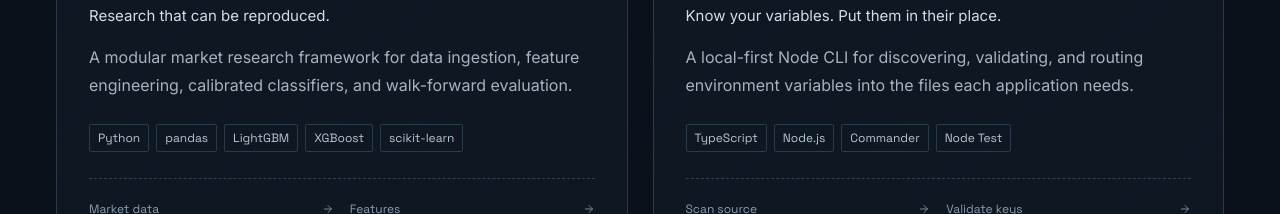
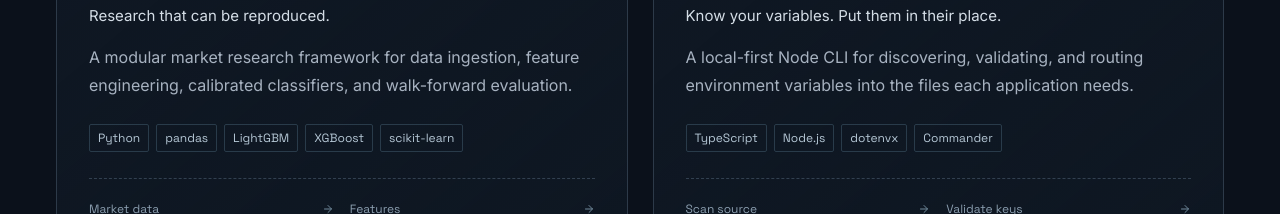
Before and after one commit to Breedlove-Jason/jason-breedlove-portfolio, a React (Vite) app: page / in a window 1280 px wide. Shown: the part 1940-2154 px from the top of the page. Built offline with nearby package versions, Linux system fonts and the light colour scheme.

Commit message:
Update envRanger portfolio scope for dotenvx encryption and shared loader

```diff
--- a/src/data/projects.ts
+++ b/src/data/projects.ts
@@ -64,10 +64,10 @@ export const projects: Project[] = [
     kind: 'TYPESCRIPT DEVELOPER TOOLING', status: 'Public source',
     headline: 'Know your variables. Put them in their place.',
     description: 'A local-first Node CLI for discovering, validating, and routing environment variables into the files each application needs.',
-    stack: ['TypeScript', 'Node.js', 'Commander', 'Node Test'],
+    stack: ['TypeScript', 'Node.js', 'dotenvx', 'Commander'],
     problem: 'Keep frontend, backend, and teammate configuration aligned without accidental overwrites or exposing values in routine reports.',
-    implementation: 'AST-based source scanning, explicit environment profiles, key routing, masked inspection, preview-first edits, per-file atomic writes, and local backups. Includes a tested package, a public walkthrough, and a complete migration and command guide.',
-    boundary: 'Version 0.2 is installable from GitHub source; it is not published to npm. Files and backups remain local plaintext. Multi-file routing is not transactional, and the tool does not provide a cloud secret vault.',
+    implementation: 'AST-based scanning, dotenvx encryption, preserved public keys, recipient-specific routing, and a shared loader with explicit frontend, backend, and root projections. Preview-first edits, per-file atomic writes, regression tests, and a complete command and sharing guide.',
+    boundary: 'Version 0.3 is installable from GitHub source; it is not published to npm. Private keys stay separate from encrypted files. Loader scopes are application projections, not user authentication. Multi-file routing is not transactional, and there is no cloud secret vault.',
     diagram: ['Scan source', 'Validate keys', 'Review routes', 'Apply changes'],
     source: 'https://github.com/Breedlove-Jason/envranger',
     liveUrl: 'https://envranger.jasonbreedlove.dev/',
```
